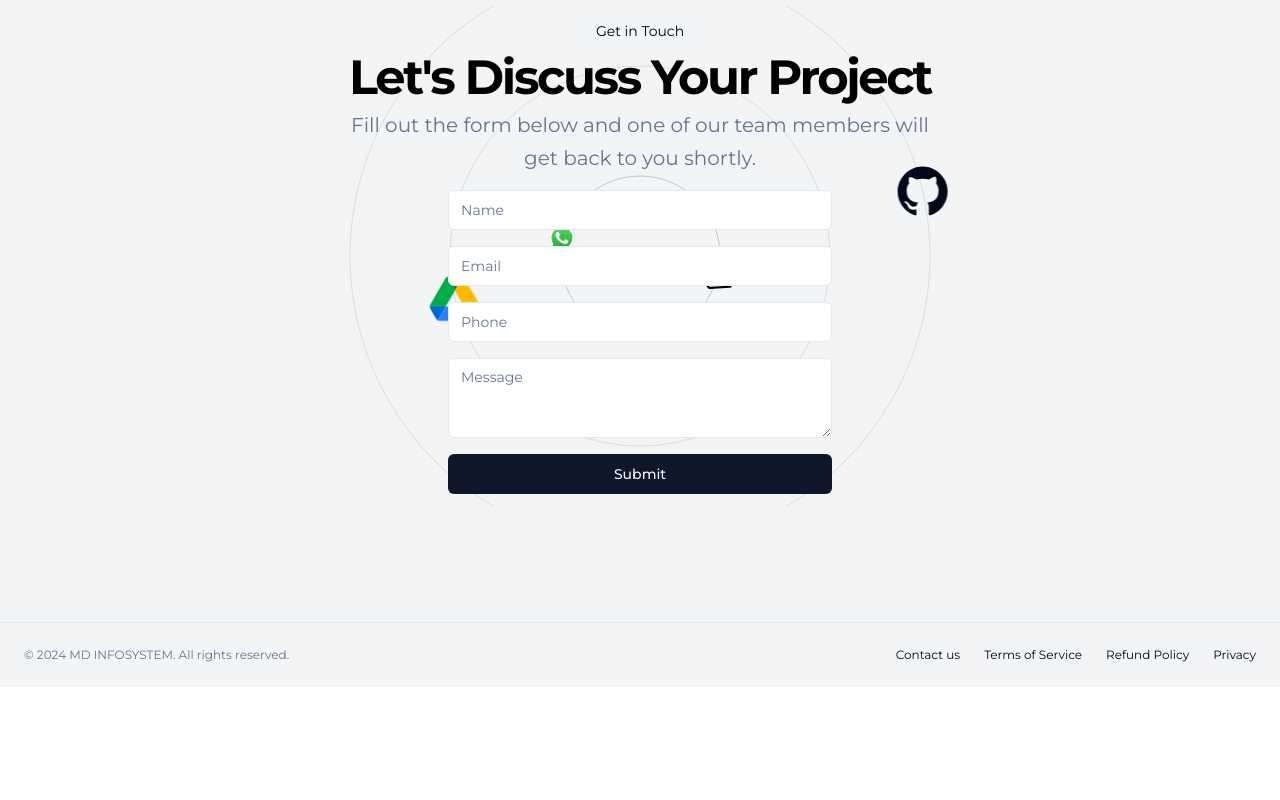
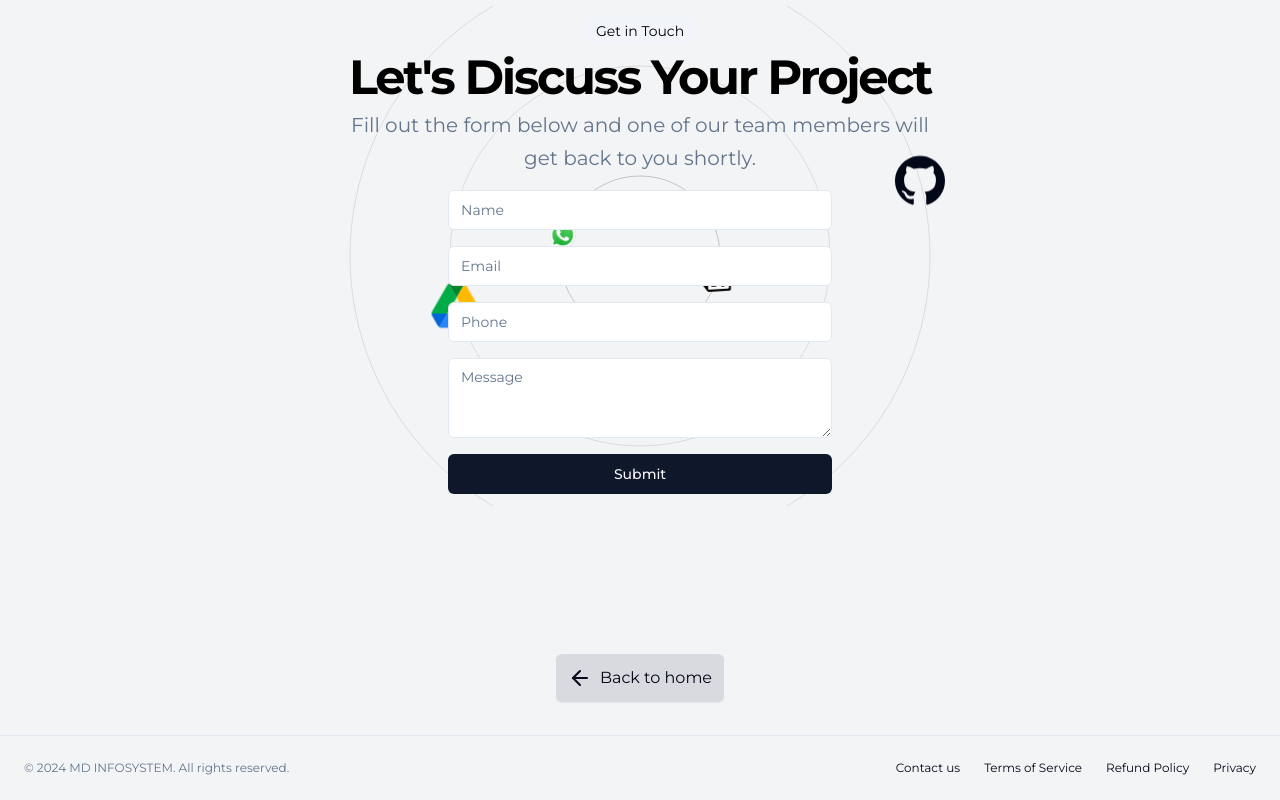
Before and after one commit to rahularya002/portfolio, a Next.js app: page /Support in a window 1280 px wide. Shown: the part 1229-2029 px from the top of the page. Before the commit the page ends 1916 px from the top, so only its background shows below. Built offline with nearby package versions, Linux system fonts and the light colour scheme.

Commit message:
added home button in support page

```diff
--- a/src/app/Support/page.tsx
+++ b/src/app/Support/page.tsx
@@ -1,9 +1,10 @@
-import { Mail, Phone, MessageCircle, LifeBuoy, MapPin } from "lucide-react"
+import { Mail, Phone, MessageCircle, LifeBuoy, MapPin, ArrowLeft } from "lucide-react"
 import { Card, CardContent, CardDescription, CardHeader, CardTitle } from "@/components/ui/card"
 import { Accordion, AccordionContent, AccordionItem, AccordionTrigger } from "@/components/ui/accordion"
 import Contact from "@/components/Contact"
 import WorkshopNav from "@/components/component/workshop-nav"
 import Footer from "@/components/Footer"
+import Link from "next/link"
 
 export default function Component() {
   return (
@@ -91,6 +92,11 @@ export default function Component() {
         </div>
       </div>
       <Contact />
+      <div className="flex items-center justify-center py-8">
+        <Link href="/workshop">
+          <button className="p-3 bg-gray-500/20 border-b rounded-md flex gap-2"><ArrowLeft />Back to home</button>
+        </Link>
+      </div>
       <Footer />
     </div>
   )
```
